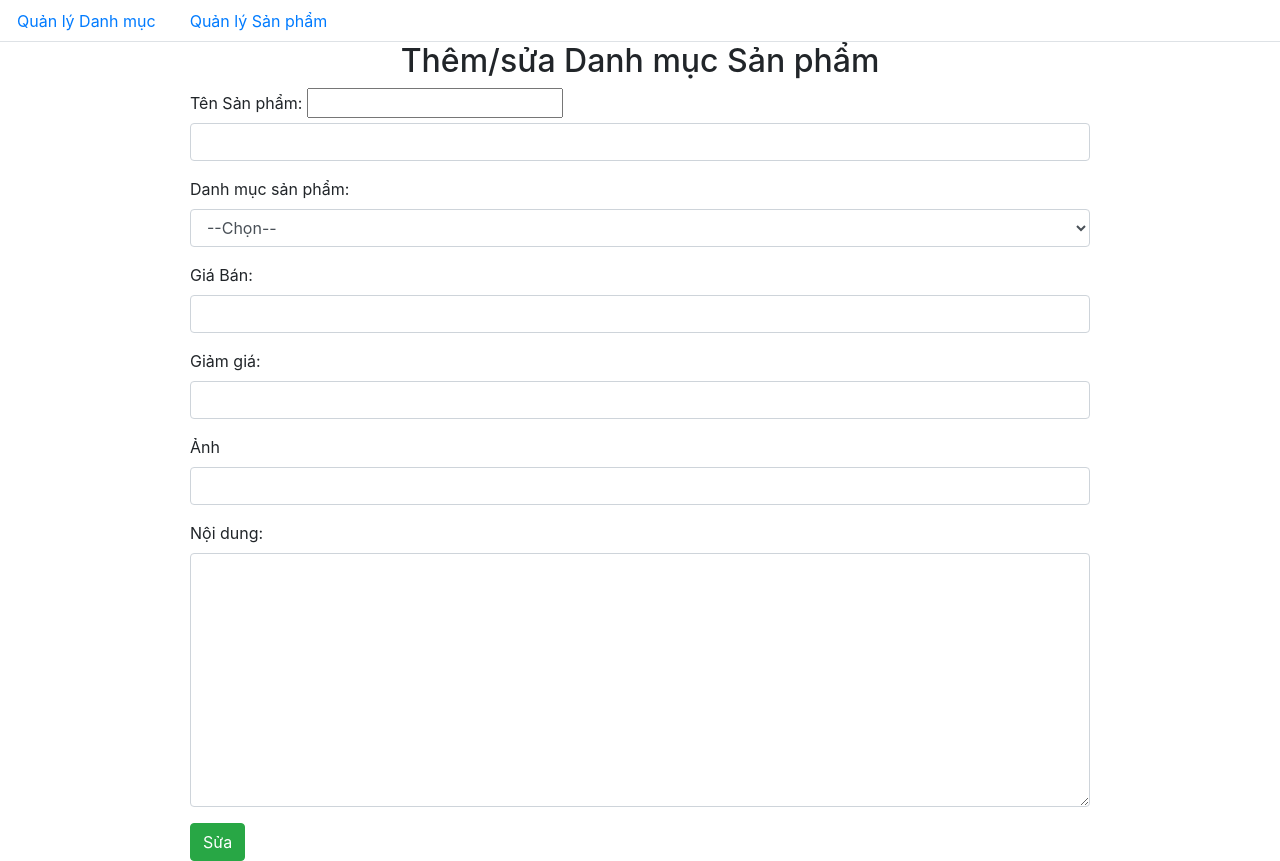
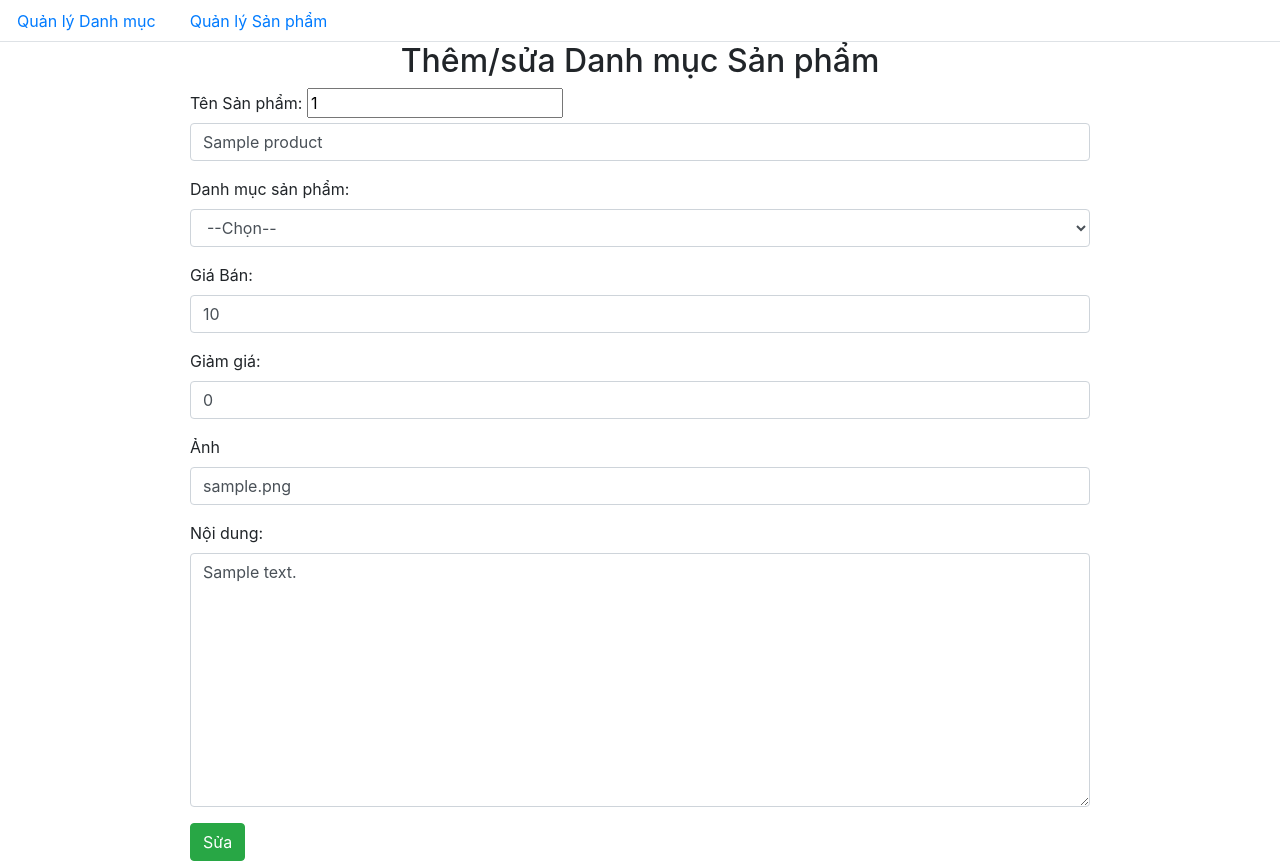
Before and after one commit to tontanit/webhoaqua, a PHP site: page /add.php?id=1 in a window 1280 px wide. Run offline with PHP 8.4, Linux system fonts and the light colour scheme; data comes from the database, SQL or seed files in the repository; tables that the repository leaves empty hold one stand-in row (values such as "Sample post").

Commit message:
add file tai nha

```diff
--- a/admin/product/add.php
+++ b/admin/product/add.php
@@ -5,11 +5,20 @@
 
 if (isset($_POST['btn_execute'])) {
     $title = getPost('title');
-    $id_category = getPost('id_category');
+    $category_id = getPost('category_id');
     $price = getPost('price');
     $discount = getPost('discount');
     $thumbnail = getPost('thumbnail');
     $content = getPost('content');
+
+    $create_at = $update_at = date('Y-m-d h:i:s');
+
+    $sql = "INSERT INTO `product`(`category_id`, `title`, `price`, `discount`, `thumbnail`,
+    `description`, `created_at`, `update_at`, `deleted`) VALUES ('$category_id', '$title', '$price',
+   ' $discount', '$thumbnail', '$content', '$create_at', '$update_at', '0')";
+    execute($sql);
+    header('location: index.php');
+    die();
 
     // $id = getPost('id');
     // if ($id == '') {
@@ -29,11 +38,20 @@
 }
 
 // $id = getGet('id');
-// $sql = "SELECT * FROM product WHERE id='$id'";
-// $result = executeSelect($sql, true);
-// if (!empty($result)) {
-//     $name = $result['name'];
-// }
+if (isset($_GET['id'])) {
+    $id = $_GET['id'];
+}
+$sql = "SELECT * FROM product WHERE id = '$id'";
+
+$result = executeSelect($sql, true);
+if (!empty($result)) {
+    $title = $result['title'];
+    $category_id = $result['category_id'];
+    $price = $result['price'];
+    $discount = $result['discount'];
+    $thumbnail = $result['thumbnail'];
+    $content = $result['description'];
+}
 
 ?>
 <!DOCTYPE html>
@@ -74,30 +92,39 @@
                     <div class="form-group">
                         <label for="usr">Tên Sản phẩm:</label>
                         <input type="text" name="id" id="id" value="<?= $id ?>">
-                        <input name="title" value="" required="true" type="text" class="form-control" id="usr">
+                        <input name="title" value="<?= $title ?>" required="true" type="text" class="form-control" id="usr">
                     </div>
                     <div class="form-group">
                         <label for="usr">Danh mục sản phẩm:</label>
-                        <select name="id_category" id="id_category" class="form-control">
+                        <select name="category_id" id="id_category" class="form-control">
                             <option value="">--Chọn--</option>
+                            <?php
+                            $sql = "SELECT * FROM category where id = '$category_id'";
+                            $result = executeSelect($sql);
+                            foreach ($result as $list) {
+                                echo '
+                                     <option value="' . $list['id'] . '">' . $list['name'] . '</option>';
+                            }
+                            ?>
+
                         </select>
                     </div>
                     <div class="form-group">
                         <label for="usr">Giá Bán:</label>
-                        <input name="price" value="" required="true" type="number" class="form-control" id="usr">
+                        <input name="price" value="<?= $price ?>" required="true" type="number" class="form-control" id="usr">
                     </div>
                     <div class="form-group">
                         <label for="usr">Giảm giá:</label>
-                        <input name="discount" value="" type="number" class="form-control" id="usr">
+                        <input name="discount" value="<?= $discount ?>" type="number" class="form-control" id="usr">
                     </div>
                     <div class="form-group">
                         <label for="usr">Ảnh</label>
-                        <input name="thumbnail" value="" type="text" class="form-control" id="usr">
+                        <input name="thumbnail" value="<?= $thumbnail ?>" type="text" class="form-control" id="usr">
                     </div>
 
                     <div class="form-group">
                         <label for="content">Nội dung:</label>
-                        <textarea class="form-control" name="content" id="" rows="10"></textarea>
+                        <textarea class="form-control" name="content" id="" rows="10"><?= $content ?></textarea>
 
                     </div>
 
```
